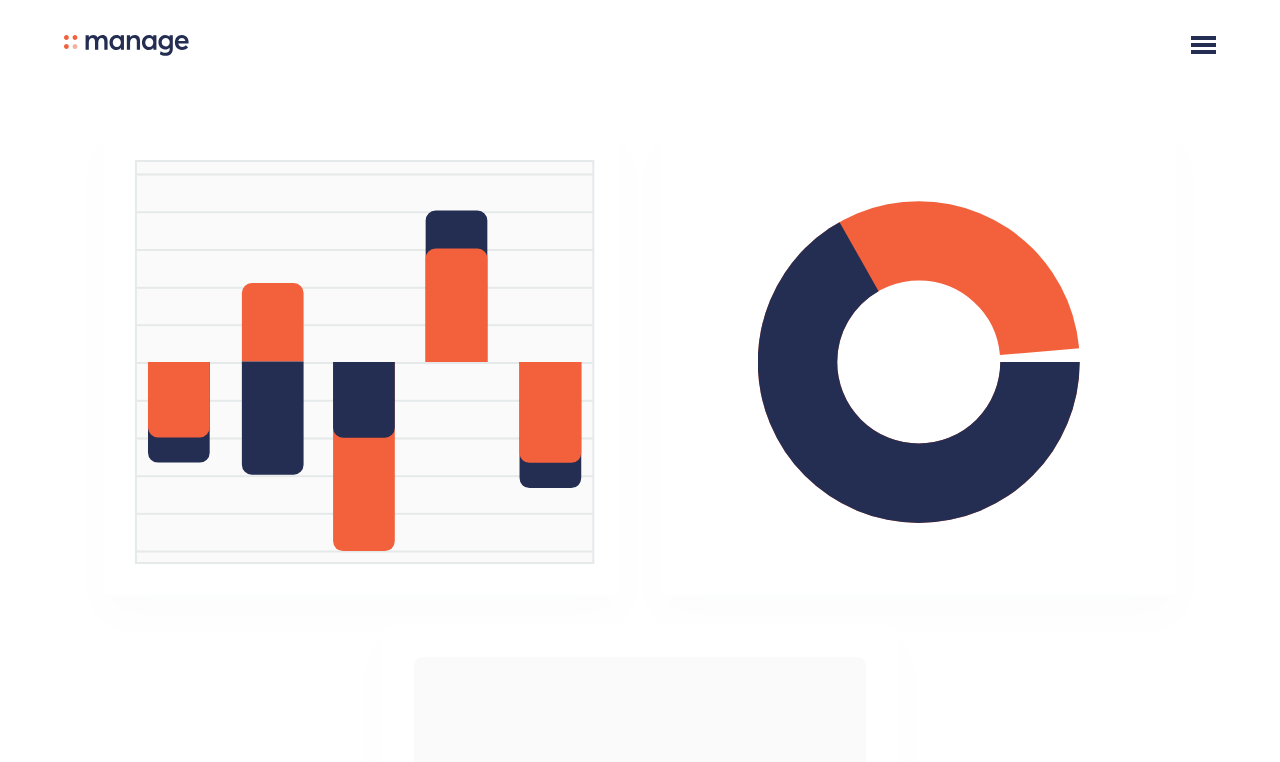
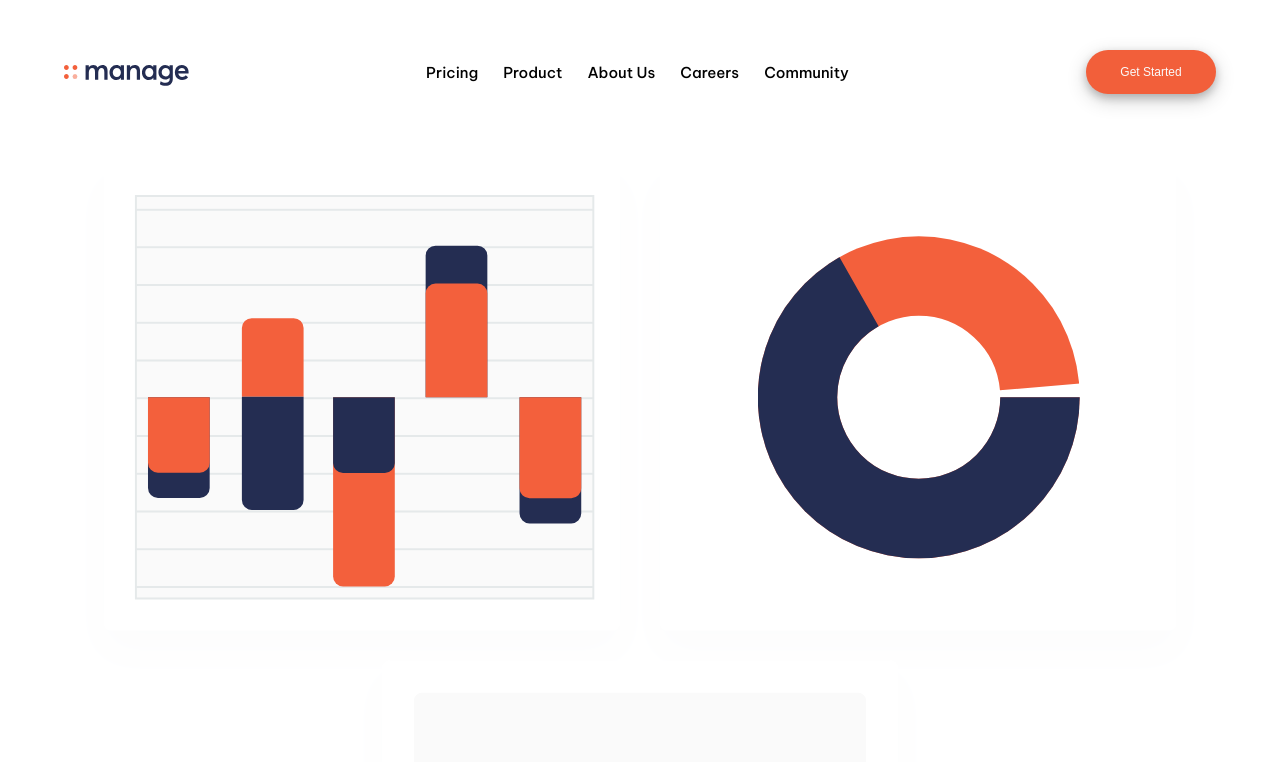
Before and after one commit to Gaston-Recalde/manage-landing-page, a plain HTML site: page index.html in a window 1280 px wide. Shown: the top 762 px of the page. Drawn offline with Linux system fonts and the light colour scheme.

Commit message:
navbar responsive añadido

```diff
--- a/sass/_navbar.scss
+++ b/sass/_navbar.scss
@@ -49,3 +49,47 @@
         display: none;
     }
 }
+
+@media screen and (min-width:1024px) {
+    .nav{
+        margin-top: 50px;
+
+        &__logo{
+            padding-top: 10px;
+        }
+
+        &__ul{
+            display: flex;
+            flex-direction: row;
+            text-align: center;
+            gap: 25px;
+            background-color: transparent;
+            align-items: flex-start;
+
+            position: inherit;
+            top: 0;
+            width: auto;
+
+            li{
+                font-size: 15px;
+                font-weight: 500;
+            }
+        }
+
+        &__btns{
+            display: none;
+        }
+
+        &__button{
+            display: inline-block;
+            border: none;
+            color: $very-light-gray;
+            background-color: $bright-red;
+            border-radius: 50px;
+            width: 130px;
+            padding: 15px 0;
+            font-size: 12px;
+            box-shadow: 0 4px 8px 0 rgba(0, 0, 0, 0.2), 0 6px 20px 0 rgba(0, 0, 0, 0.19);
+        }
+    }
+}
```
Also changed, not shown: sass/_header.scss (+16 -0 lines), css/style.css, 1 other file.
